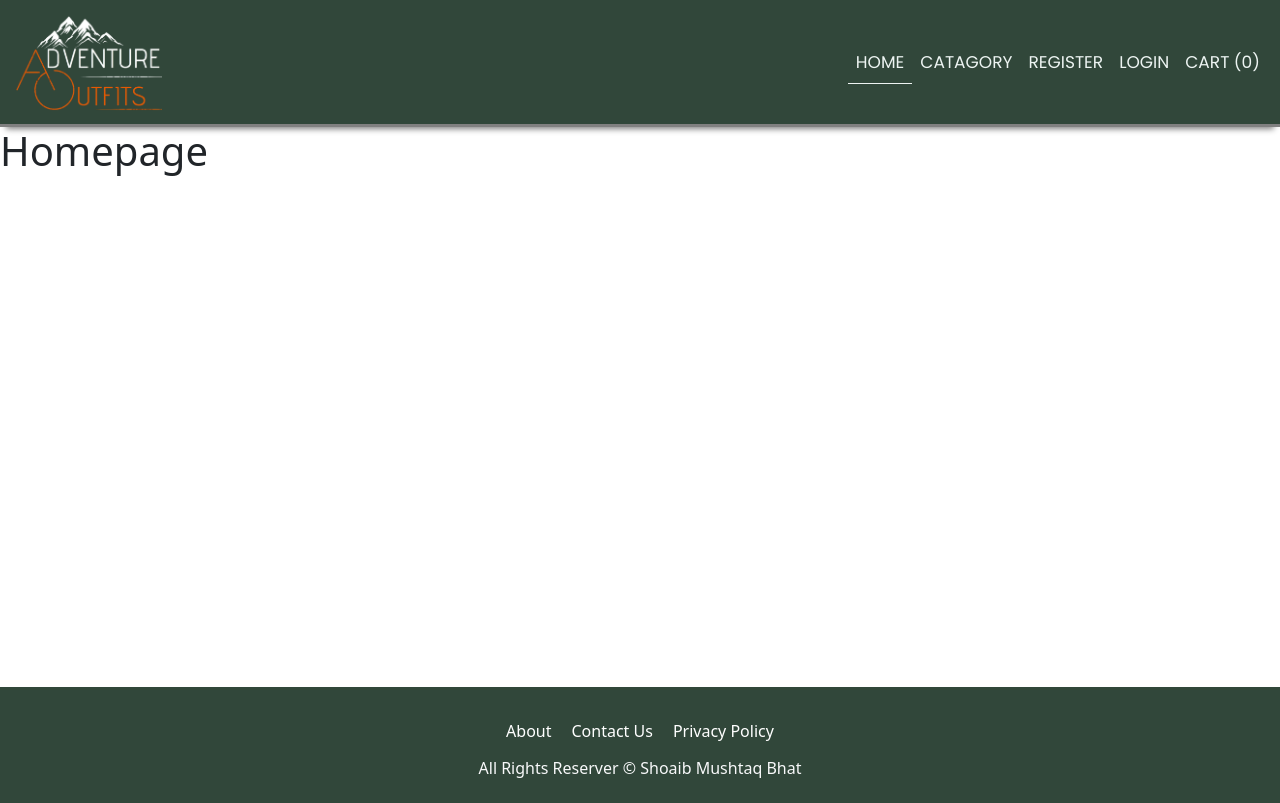
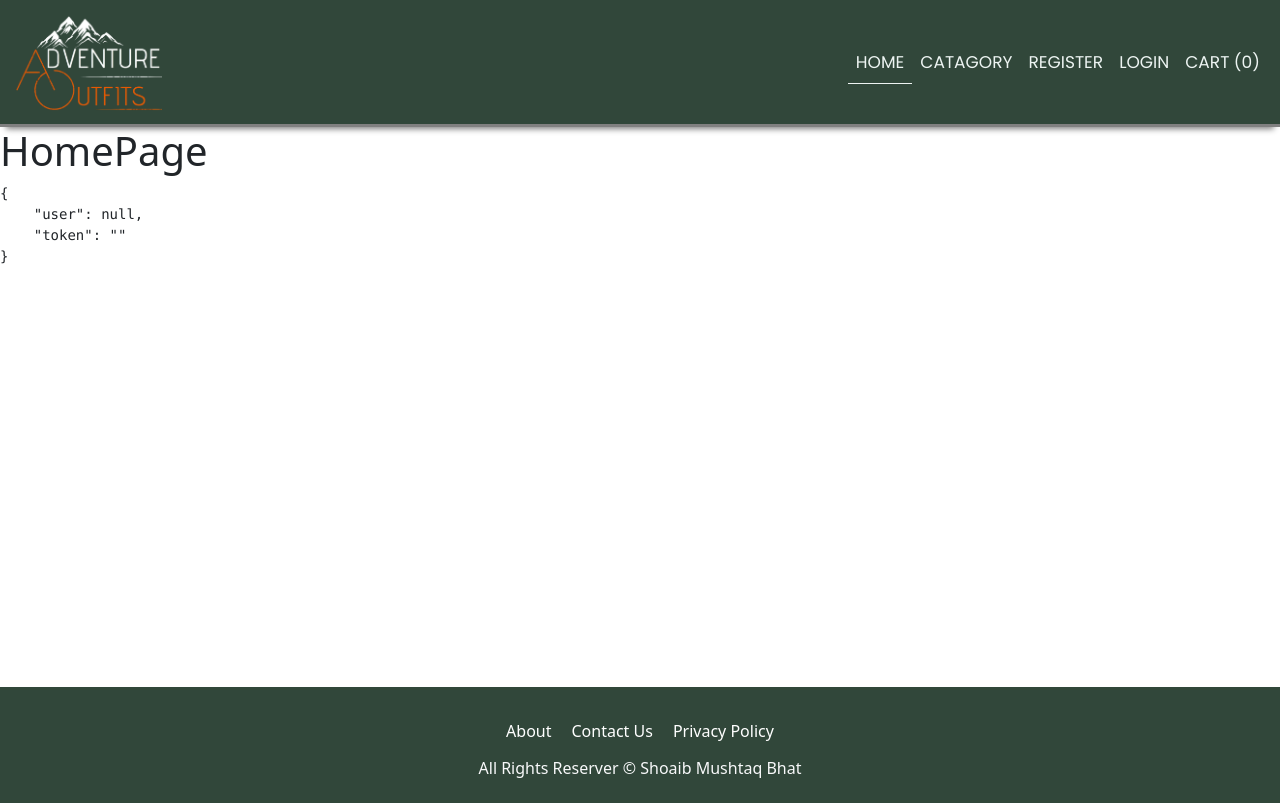
Before and after one commit to shuaibkashmiri/E-Commerce-Mern-App, a React (Create React App) app in the folder client/: page / in a window 1280 px wide. Built offline with nearby package versions, Linux system fonts and the light colour scheme; a web font is replaced by a local one.

Commit message:
contextApi integrated

```diff
--- a/client/src/App.js
+++ b/client/src/App.js
@@ -6,6 +6,7 @@
 import Pagenotfound from "./pages/Pagenotfound";
 import Register from "./pages/Auth/Register";
 import Login from "./pages/Auth/Login";
+import "react-toastify/dist/ReactToastify.css";
 
 function App() {
   return (
--- a/client/src/components/layout/Header.js
+++ b/client/src/components/layout/Header.js
@@ -1,8 +1,20 @@
 import React from "react";
 import { Link, NavLink } from "react-router-dom";
 import logo from "../../images/logo.png";
+import { useAuth } from "../../context/auth";
+import toast from "react-hot-toast";
 
 const Header = () => {
+  const [auth, setAuth] = useAuth();
+  const handleLogout = () => {
+    setAuth({
+      ...auth,
+      user: null,
+      token: "",
+    });
+    localStorage.removeItem("auth");
+    toast.success("Logout Successfully");
+  };
   return (
     <>
       <nav className="navbar navbar-expand-lg bg-body-tertiary">
@@ -33,17 +45,32 @@
                   Catagory
                 </NavLink>
               </li>
+              {!auth?.user ? (
+                <>
                   <li className="nav-item">
-                <NavLink to={"/register"} className="nav-link">
+                    <NavLink to="/register" className="nav-link">
                       Register
                     </NavLink>
                   </li>
-
                   <li className="nav-item">
-                <NavLink to={"/login"} className="nav-link">
+                    <NavLink to="/login" className="nav-link">
                       Login
                     </NavLink>
                   </li>
+                </>
+              ) : (
+                <>
+                  <li className="nav-item">
+                    <NavLink
+                      onClick={handleLogout}
+                      to="/login"
+                      className="nav-link"
+                    >
+                      Logout
+                    </NavLink>
+                  </li>
+                </>
+              )}
 
               <li className="nav-item">
                 <NavLink to={"/cart"} className="nav-link">
--- a/client/src/components/layout/Layout.js
+++ b/client/src/components/layout/Layout.js
@@ -3,6 +3,7 @@
 import Header from "./Header";
 import { Helmet } from "react-helmet";
 import { Toaster } from "react-hot-toast";
+
 const Layout = ({ children, title, description, keywords, author }) => {
   return (
     <div>
@@ -16,7 +17,6 @@
       <Header />
       <main style={{ minHeight: "70vh" }}>
         <Toaster />
-
         {children}
       </main>
       <Footer />
--- /dev/null
+++ b/client/src/context/auth.js
@@ -0,0 +1,31 @@
+import { useState, useEffect, useContext, createContext } from "react";
+
+const AuthContext = createContext();
+
+const AuthProvider = ({ children }) => {
+  const [auth, setAuth] = useState({
+    user: null,
+    token: "",
+  });
+  useEffect(() => {
+    const data = localStorage.getItem("auth");
+    if (data) {
+      const parseData = JSON.parse(data);
+      setAuth({
+        ...auth,
+        user: parseData.user,
+        token: parseData.token,
+      });
+    }
+  }, [auth]);
+  return (
+    <AuthContext.Provider value={[auth, setAuth]}>
+      {children}
+    </AuthContext.Provider>
+  );
+};
+
+// custom hook
+const useAuth = () => useContext(AuthContext);
+
+export { useAuth, AuthProvider };
--- a/client/src/index.js
+++ b/client/src/index.js
@@ -4,12 +4,15 @@
 import App from "./App";
 import reportWebVitals from "./reportWebVitals";
 import { BrowserRouter } from "react-router-dom";
+import { AuthProvider } from "./context/auth";
 
 const root = ReactDOM.createRoot(document.getElementById("root"));
 root.render(
-  <BrowserRouter>
-    <App />
-  </BrowserRouter>
+  <AuthProvider>
+    <BrowserRouter>
+      <App />
+    </BrowserRouter>
+  </AuthProvider>
 );
 
 // If you want to start measuring performance in your app, pass a function
--- a/client/src/pages/Auth/Login.js
+++ b/client/src/pages/Auth/Login.js
@@ -1,13 +1,15 @@
 import React, { useState } from "react";
 import axios from "axios";
 import { useNavigate } from "react-router-dom";
-import toast from "react-hot-toast";
 import "../../styles/AuthStyles.css";
 import Layout from "../../components/layout/Layout";
+import { useAuth } from "../../context/auth";
+import toast from "react-hot-toast";
 
 const Login = () => {
   const [email, setEmail] = useState("");
   const [password, setPassword] = useState("");
+  const [auth, setAuth] = useAuth();
 
   const navigate = useNavigate();
 
@@ -19,8 +21,14 @@
         email,
         password,
       });
-      if (res && res.data.success) {
+      if (res && res.status === 201) {
         toast.success(res.data && res.data.message);
+        setAuth({
+          ...auth,
+          user: res.data.user,
+          token: res.data.token,
+        });
+        localStorage.setItem("auth", JSON.stringify(res.data));
         navigate("/");
       } else {
         toast.error(res.data.message);
--- a/client/src/pages/HomePage.js
+++ b/client/src/pages/HomePage.js
@@ -1,10 +1,13 @@
 import React from "react";
+import { useAuth } from "../context/auth";
 import Layout from "../components/layout/Layout";
 
 const HomePage = () => {
+  const [auth, setAuth] = useAuth();
   return (
-    <Layout>
-      <h1>Homepage </h1>
+    <Layout title={"Best offers "}>
+      <h1>HomePage</h1>
+      <pre>{JSON.stringify(auth, null, 4)}</pre>
     </Layout>
   );
 };
```
Lines whose indentation alone changed are shown as unchanged.
